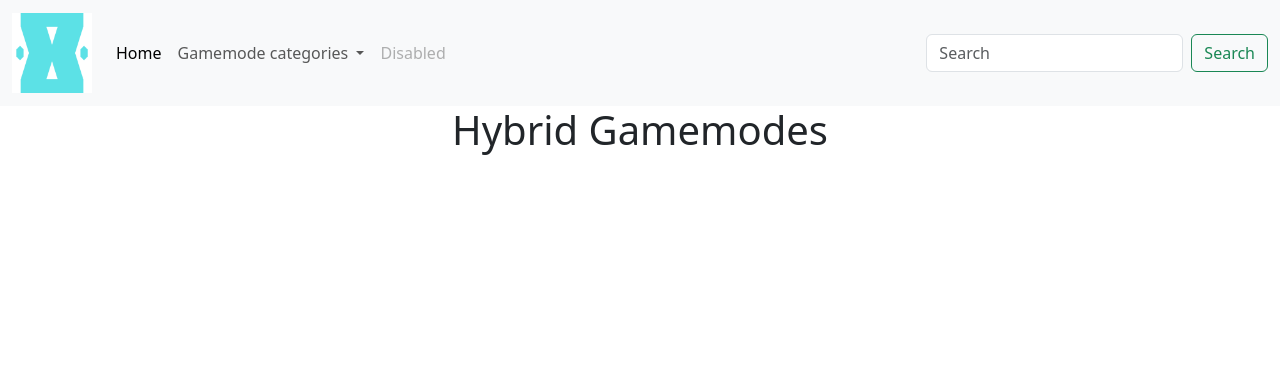
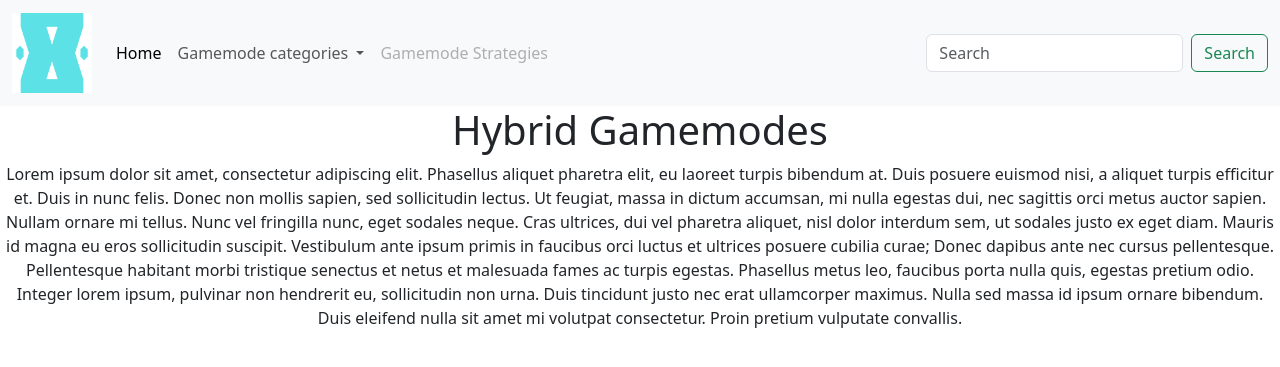
Before and after one commit to TempeHS/2026CT_Web_Zach.B, a Flask app: page /hybrid.html in a window 1280 px wide. Shown: the top 367 px of the page. Run offline with Flask 3, Linux system fonts and the light colour scheme.

Commit message:
one card

```diff
--- a/main.py
+++ b/main.py
@@ -28,7 +28,10 @@ def luck():
 
 @app.route('/skill.html')
 def skill():
-    return render_template("/gamemode_classes/skill.html"), 200
+    card_data = (
+        ("Tower Defense One", "A", "B", "static/images/card_images/card_td1.png" ),
+    )
+    return render_template("/gamemode_classes/skill.html", cards=card_data), 200
 
 @app.route('/hybrid.html')
 def hybrid():
--- a/templates/gamemode_classes/hybrid.html
+++ b/templates/gamemode_classes/hybrid.html
@@ -1,3 +1,20 @@
 {% extends "layout.html" %} {%block content%}
 <h1 class="text-center">Hybrid Gamemodes</h1>
+<p class="text-center">
+  Lorem ipsum dolor sit amet, consectetur adipiscing elit. Phasellus aliquet
+  pharetra elit, eu laoreet turpis bibendum at. Duis posuere euismod nisi, a
+  aliquet turpis efficitur et. Duis in nunc felis. Donec non mollis sapien, sed
+  sollicitudin lectus. Ut feugiat, massa in dictum accumsan, mi nulla egestas
+  dui, nec sagittis orci metus auctor sapien. Nullam ornare mi tellus. Nunc vel
+  fringilla nunc, eget sodales neque. Cras ultrices, dui vel pharetra aliquet,
+  nisl dolor interdum sem, ut sodales justo ex eget diam. Mauris id magna eu
+  eros sollicitudin suscipit. Vestibulum ante ipsum primis in faucibus orci
+  luctus et ultrices posuere cubilia curae; Donec dapibus ante nec cursus
+  pellentesque. Pellentesque habitant morbi tristique senectus et netus et
+  malesuada fames ac turpis egestas. Phasellus metus leo, faucibus porta nulla
+  quis, egestas pretium odio. Integer lorem ipsum, pulvinar non hendrerit eu,
+  sollicitudin non urna. Duis tincidunt justo nec erat ullamcorper maximus.
+  Nulla sed massa id ipsum ornare bibendum. Duis eleifend nulla sit amet mi
+  volutpat consectetur. Proin pretium vulputate convallis.
+</p>
 {% endblock %}
--- a/templates/hidden.html
+++ b/templates/hidden.html
@@ -1,3 +1,3 @@
 {% extends "layout.html" %} {%block content%}
-<p>Hello user, you found the secret page</p>
+<p class="text-center">Hello user, you found the secret page</p>
 {% endblock %}
--- a/templates/partials/menu.html
+++ b/templates/partials/menu.html
@@ -36,13 +36,15 @@
             <li><hr class="dropdown-divider" /></li>
             <li><a class="dropdown-item" href="luck.html">Luck based</a></li>
             <li><hr class="dropdown-divider" /></li>
-            <li><a class="dropdown-item" href="#">Both</a></li>
+            <li><a class="dropdown-item" href="hybrid.html">Both</a></li>
             <li><hr class="dropdown-divider" /></li>
-            <li><a class="dropdown-item" href="#">Premium only</a></li>
+            <li><a class="dropdown-item" href="#">Plus only</a></li>
           </ul>
         </li>
         <li class="nav-item">
-          <a class="nav-link disabled" aria-disabled="true">Disabled</a>
+          <a class="nav-link disabled" aria-disabled="true"
+            >Gamemode Strategies</a
+          >
         </li>
       </ul>
       <form class="d-flex" role="search">
```
Also changed, not shown: templates/gamemode_classes/skill.html (+17 -1 lines).
